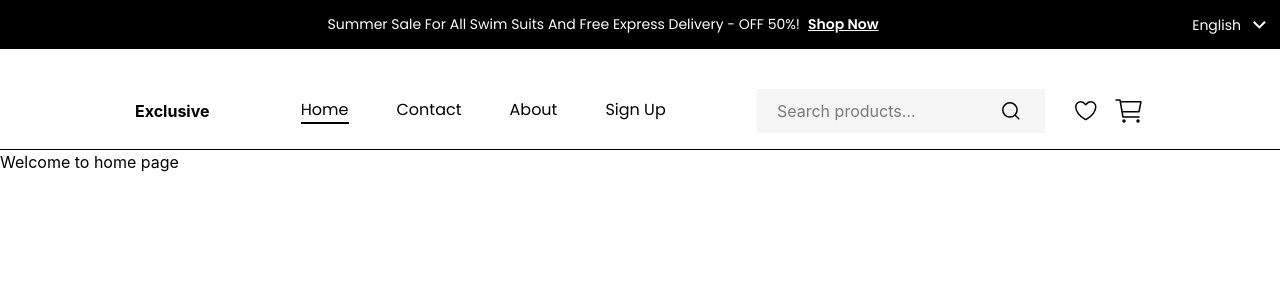
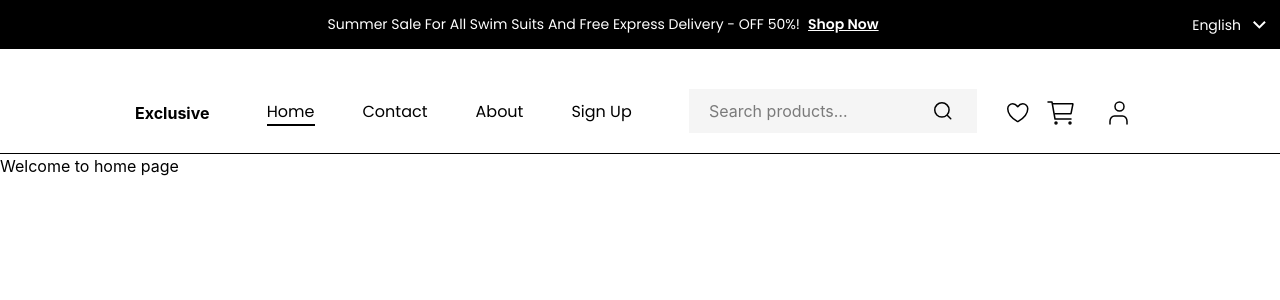
Before and after one commit to alizewulf/e-commerce, a React (Vite) app: page / in a window 1280 px wide. Shown: the top 300 px of the page. Built offline with nearby package versions, Linux system fonts and the light colour scheme.

Commit message:
add isAuth state, localStorage for languages save

```diff
--- a/src/App.tsx
+++ b/src/App.tsx
@@ -5,19 +5,12 @@ import HomePage from "./pages/Home";
 import ContactPage from "./pages/Contact";
 import AboutPage from "./pages/About";
 import SignUpPage from "./pages/Signup";
-
-export interface State {
-  lang: string;
-}
-
-export interface StateProps {
-  state: State;
-  setState: React.Dispatch<React.SetStateAction<State>>;
-}
+import type { State } from "./interfaces/interface";
 
 function App() {
   const [state, setState] = useState<State>({
-    lang: "en",
+    lang: localStorage.getItem("lang") || "en",
+    isAuth: true,
   });
 
   return (
--- a/src/components/layout/header/dropdown/Dropdown.tsx
+++ b/src/components/layout/header/dropdowns/LanguageDropdown.tsx
@@ -1,45 +1,58 @@
-import type { StateProps } from "../../../../App";
+import type { StateProps } from "../../../../interfaces/interface";
 import ArrowSVG from "../../../../ui/icons/Arrow";
 import { languages } from "../../../../utils/languages";
 import { useEffect } from "react";
 
 interface Props extends StateProps {
-  dropdown: boolean;
-  setDropdown: React.Dispatch<React.SetStateAction<boolean>>;
+  dropdown: "language" | "profile" | null;
+  setDropdown: React.Dispatch<
+    React.SetStateAction<"language" | "profile" | null>
+  >;
 }
 
 function Dropdown({dropdown, setDropdown, setState, state }:Props) {
-  {useEffect(() => {
-  document.documentElement.addEventListener(`click`, () => {
-    setDropdown(false)
-  })
-}),[]}
+  useEffect(() => {
+  const handleClick = () => {
+    setDropdown(null);
+  };
+
+  document.addEventListener("click", handleClick);
+
+  return () => {
+    document.removeEventListener("click", handleClick);
+  };
+}, [setDropdown]);
 
   return (
     <div className="flex cursor-pointer relative gap-3 text-sm font-poppins items-center">
       <button
-        onClick={() => {
-          setDropdown((prev) => !prev)
-          event?.stopPropagation()
-        }}
+          onClick={(e) => {
+            e.stopPropagation();
+
+            setDropdown((prev) =>
+              prev === "language" ? null : "language"
+            );
+          }}
         className="flex items-center gap-3 cursor-pointer"
       >
         <span>{languages.find(lang => lang.code === state.lang)?.label}</span>
         <ArrowSVG />
       </button>
 
-      {dropdown && (
+      {dropdown === "language" && (
         <div className="absolute left-[40%] -translate-x-1/2 top-9.25 bg-black">
           <ul className="flex flex-col gap-2 font-poppins text-sm p-6">
             {languages.map((language) => (
               <li
                 key={language.code}
                 onClick={() => {
-                  setState({
-                    lang: language.code,
-                  });
+                  setState((prev) => ({
+                    ...prev,
+                    lang: language.code
+                  }))
+                  localStorage.setItem("lang", language.code);
 
-                  setDropdown(false);
+                  setDropdown(null);
                 }}
               >
                 {language.label}
--- /dev/null
+++ b/src/components/layout/header/dropdowns/UserDropdown.tsx
@@ -0,0 +1,12 @@
+import UserIconSVG from "../../../../ui/icons/UserIcon";
+
+function UserDropdown() {
+
+  return (
+    <button className="cursor-pointer rounded-[47px] py-2 px-2.5 active:bg-secondary-2 hover:bg-hover-button">
+      <UserIconSVG color="white" />
+    </button>
+  );
+}
+
+export default UserDropdown
--- a/src/components/layout/header/index.tsx
+++ b/src/components/layout/header/index.tsx
@@ -1,12 +1,14 @@
 import { useState } from "react"
-import Dropdown from "./dropdown/Dropdown"
-import type { StateProps } from "../../../App"
+import Dropdown from "./dropdowns/LanguageDropdown"
+import type { StateProps } from "../../../interfaces/interface"
 import { translations } from "../../../utils/translations";
 import Nav from "./nav/Nav";
 
+type DropdownType = "language" | "profile" | null;
+
 function Header({state, setState}:StateProps) {
     const t = translations[state.lang as keyof typeof translations];
-    const [dropdown, setDropdown] = useState<boolean>(false)
+    const [dropdown, setDropdown] = useState<DropdownType>(null);
     return (
         <header className="flex flex-col gap-10">
             <div className="flex flex-row bg-black p-3.5 text-white items-center">
--- a/src/components/layout/header/nav/Nav.tsx
+++ b/src/components/layout/header/nav/Nav.tsx
@@ -1,10 +1,11 @@
 import { translations } from "../../../../utils/translations"
 import LoupeSVG from '../../../../ui/icons/Loupe'
 import HeartSVG from "../../../../ui/icons/Heart";
-import type { StateProps } from "../../../../App";
+import type { StateProps } from "../../../../interfaces/interface";
 import { useState } from "react";
 import CartSVG from "../../../../ui/icons/Cart";
 import { NavLink } from "react-router-dom";
+import UserDropdown from "../dropdowns/UserDropdown";
 
 function Nav({state}:StateProps) {
     const t = translations[state.lang as keyof typeof translations];
@@ -44,6 +45,9 @@ function Nav({state}:StateProps) {
                 <div className="flex gap-4">
                     <button className="cursor-pointer"><HeartSVG color="transparent"/></button>
                     <button className="cursor-pointer"><CartSVG/></button>
+                    {state.isAuth && (
+                        <UserDropdown/>
+                    )}
                 </div>
             </div>
         </nav>
--- /dev/null
+++ b/src/interfaces/interface.tsx
@@ -0,0 +1,14 @@
+export interface State {
+  lang: string;
+  isAuth: boolean,
+}
+
+export interface StateProps {
+  state: State;
+  setState: React.Dispatch<React.SetStateAction<State>>;
+}
+
+export type PropsSVG = {
+    className?: string,
+    color?:string
+}
--- a/src/ui/icons/Heart.tsx
+++ b/src/ui/icons/Heart.tsx
@@ -1,5 +1,6 @@
-import type { Props } from "./navprops"
-function HeartSVG({className, color}:Props) {
+import type { PropsSVG } from "../../interfaces/interface"
+
+function HeartSVG({className, color}:PropsSVG) {
     return (
         <svg className={className} width="22" height="20" viewBox="0 0 22 20" fill={color} xmlns="http://www.w3.org/2000/svg">
         <path d="M5.75 0.75C2.989 0.75 0.75 2.966 0.75 5.7C0.75 7.907 1.625 13.145 10.238 18.44C10.3923 18.5339 10.5694 18.5835 10.75 18.5835C10.9306 18.5835 11.1077 18.5339 11.262 18.44C19.875 13.145 20.75 7.907 20.75 5.7C20.75 2.966 18.511 0.75 15.75 0.75C12.989 0.75 10.75 3.75 10.75 3.75C10.75 3.75 8.511 0.75 5.75 0.75Z" stroke="black" stroke-width="1.5" stroke-linecap="round" stroke-linejoin="round"/>
--- a/src/ui/icons/Loupe.tsx
+++ b/src/ui/icons/Loupe.tsx
@@ -1,6 +1,6 @@
-import type { Props } from "./navprops"
+import type { PropsSVG } from "../../interfaces/interface"
 
-function LoupeSVG({className, color}:Props) {
+function LoupeSVG({className, color}:PropsSVG) {
     return (
         <svg className={className} width="18" height="18" viewBox="0 0 18 18" fill={color} xmlns="http://www.w3.org/2000/svg">
         <path d="M16.75 16.75L12.9723 12.9656M15.0658 7.90789C15.0658 9.80629 14.3117 11.6269 12.9693 12.9693C11.6269 14.3117 9.80629 15.0658 7.90789 15.0658C6.0095 15.0658 4.18886 14.3117 2.8465 12.9693C1.50413 11.6269 0.75 9.80629 0.75 7.90789C0.75 6.0095 1.50413 4.18886 2.8465 2.8465C4.18886 1.50413 6.0095 0.75 7.90789 0.75C9.80629 0.75 11.6269 1.50413 12.9693 2.8465C14.3117 4.18886 15.0658 6.0095 15.0658 7.90789V7.90789Z" stroke="black" stroke-width="1.5" stroke-linecap="round"/>
--- /dev/null
+++ b/src/ui/icons/UserIcon.tsx
@@ -0,0 +1,30 @@
+import type { PropsSVG } from "../../interfaces/interface";
+function UserIconSVG({className, color}:PropsSVG) {
+  return (
+    <svg
+      className={className}
+      width="32"
+      height="32"
+      viewBox="0 0 32 32"
+      fill={color}
+      xmlns="http://www.w3.org/2000/svg"
+    >
+      <path
+        d="M24 27V24.3333C24 22.9188 23.5224 21.5623 22.6722 20.5621C21.8221 19.5619 20.669 19 19.4667 19H11.5333C10.331 19 9.17795 19.5619 8.32778 20.5621C7.47762 21.5623 7 22.9188 7 24.3333V27"
+        stroke="black"
+        stroke-width="1.5"
+        stroke-linecap="round"
+        stroke-linejoin="round"
+      />
+      <path
+        d="M16.5 14C18.9853 14 21 11.9853 21 9.5C21 7.01472 18.9853 5 16.5 5C14.0147 5 12 7.01472 12 9.5C12 11.9853 14.0147 14 16.5 14Z"
+        stroke="black"
+        stroke-width="1.5"
+        stroke-linecap="round"
+        stroke-linejoin="round"
+      />
+    </svg>
+  );
+}
+
+export default UserIconSVG
--- a/src/ui/icons/navprops.ts
+++ /dev/null
@@ -1,4 +0,0 @@
-export type Props = {
-    className?: string,
-    color?:string
-}
```
